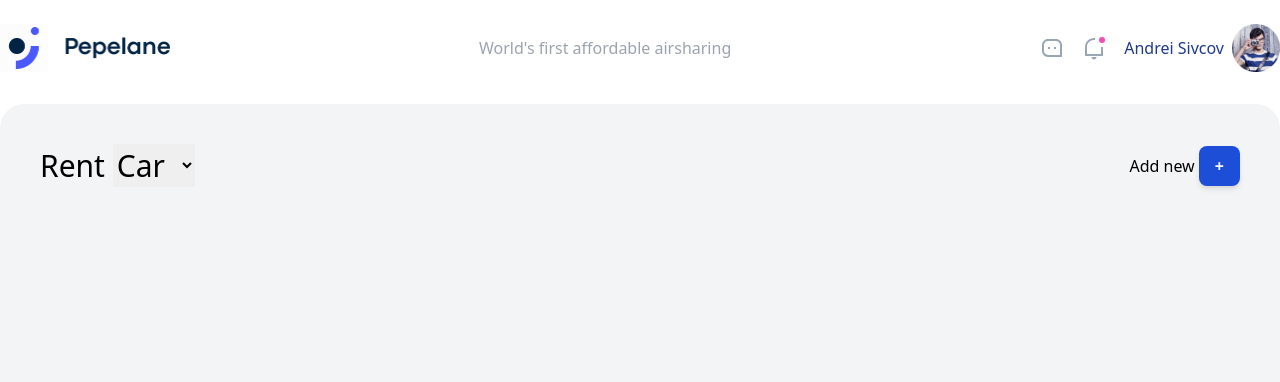
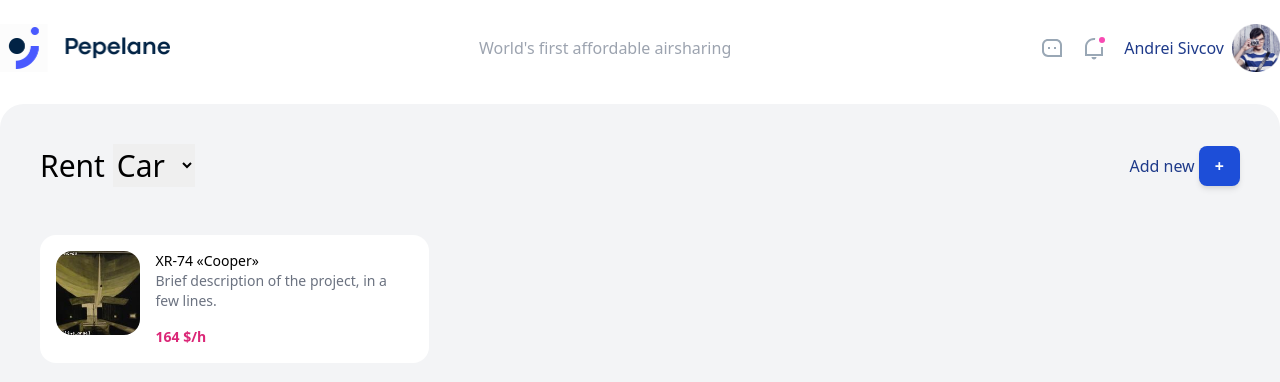
Before and after one commit to Siwaaa/training-rent-a-car, a Vue app: page /#/ in a window 1280 px wide. Shown: the top 382 px of the page. Built offline with nearby package versions, Linux system fonts and the light colour scheme.

Commit message:
Создание карточки транспорта

```diff
--- /dev/null
+++ b/src/components/ItemCar.vue
@@ -0,0 +1,25 @@
+<template>
+  <div class="flex rounded-2xl bg-white p-4 text-sm">
+    <div class="con-img w-24 mr-4">
+      <img src="@/assets/img/a.jpg" alt="" class="rounded-2xl overflow-hidden">
+    </div>
+    <div class="con-text">
+      <h2 class="name">XR-74 «Cooper»</h2>
+      <p class="text-gray-500 font-light mb-4">Brief description of the project,
+in a few lines.</p>
+      <p class="text-pink-600 font-semibold">164 $/h</p>
+    </div>
+  </div>
+</template>
+
+<script>
+export default {
+  name: 'ItemCar',
+  props: [],
+
+}
+</script>
+
+<style>
+
+</style>
--- a/src/views/Home.vue
+++ b/src/views/Home.vue
@@ -1,25 +1,30 @@
 <template>
   <div>
-    <header class="flex justify-between items-center">
+    <header class="flex justify-between items-center mb-12">
       <div class="text-3xl">
         <FilterType></FilterType>
       </div>
-      <div class="">
+      <div class="text-blue-900">
         Add new
         <Button>+</Button>
       </div>
     </header>
-    <div class=""></div>
+    <div class="grid grid-cols-3 gap-4">
+      <ItemCar
+
+      />
+    </div>
   </div>
 </template>
 
 <script>
 import Button from "../components/Button.vue";
 import FilterType from "../components/FilterType.vue";
+import ItemCar from '../components/ItemCar.vue';
 
 export default {
   name: "Home",
-  components: { Button, FilterType },
+  components: { Button, FilterType, ItemCar },
 };
 </script>
 
```
Also changed, not shown: src/assets/img/a.jpg (added).
